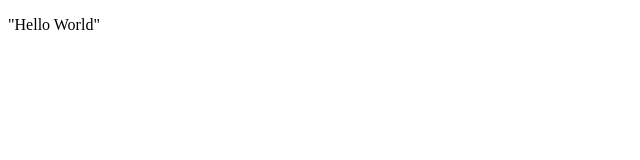
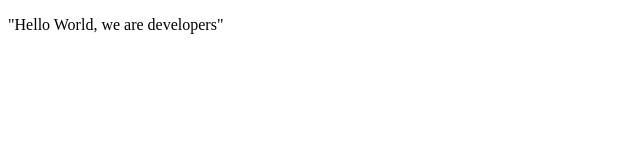
Before and after one commit to Meltrust/workingWithJorge, a plain HTML site: page index.html in a window 1280 px wide. Shown: the whole page, without its empty margins (0-640 px from the left). Drawn offline with Linux system fonts and the light colour scheme.

Commit message:
We are developers

```diff
--- a/index.html
+++ b/index.html
@@ -8,7 +8,7 @@
 </head>
 
 <body>
-    <p>"Hello World"</p>
+    <p>"Hello World, we are developers"</p>
     <script src="https://cdn.freecodecamp.org/testable-projects-fcc/v1/bundle.js"></script>
 
     <!--
```
